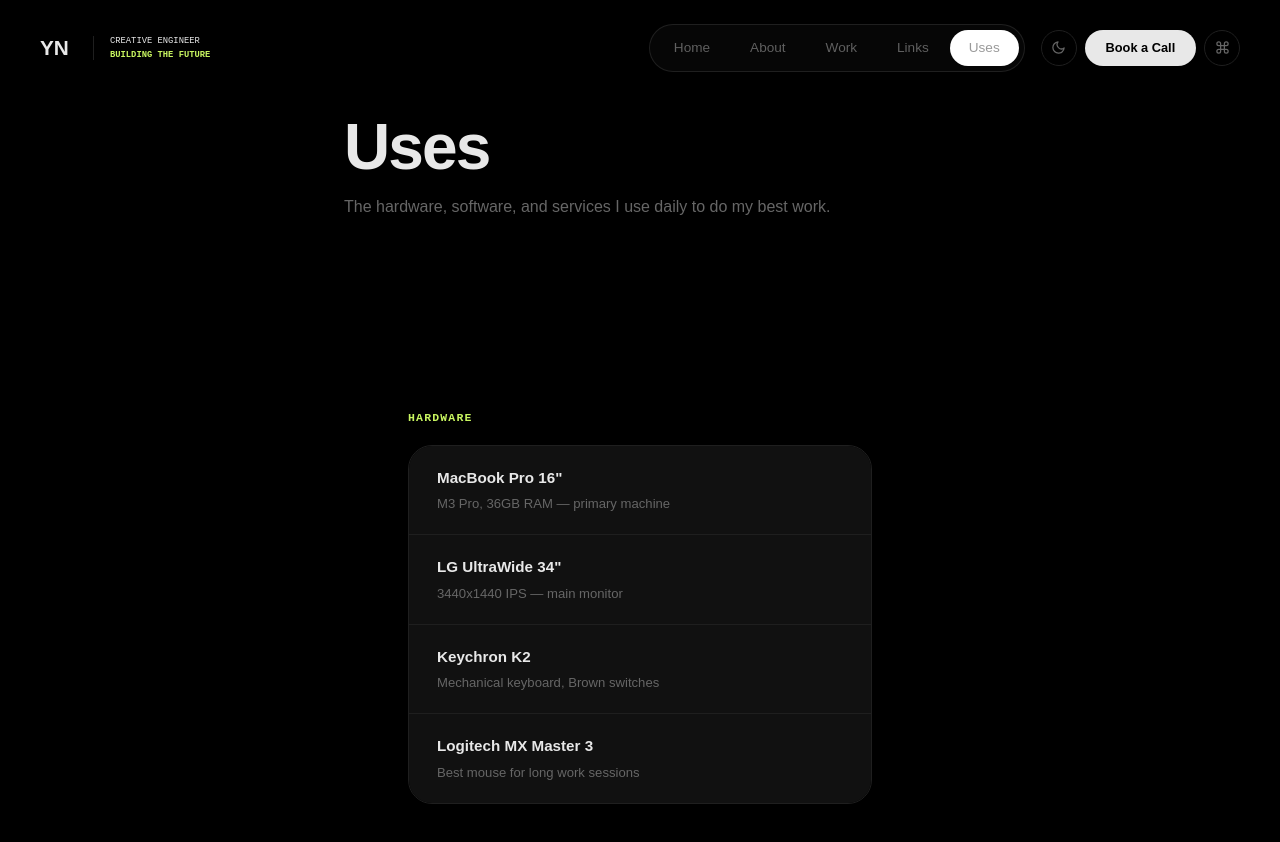
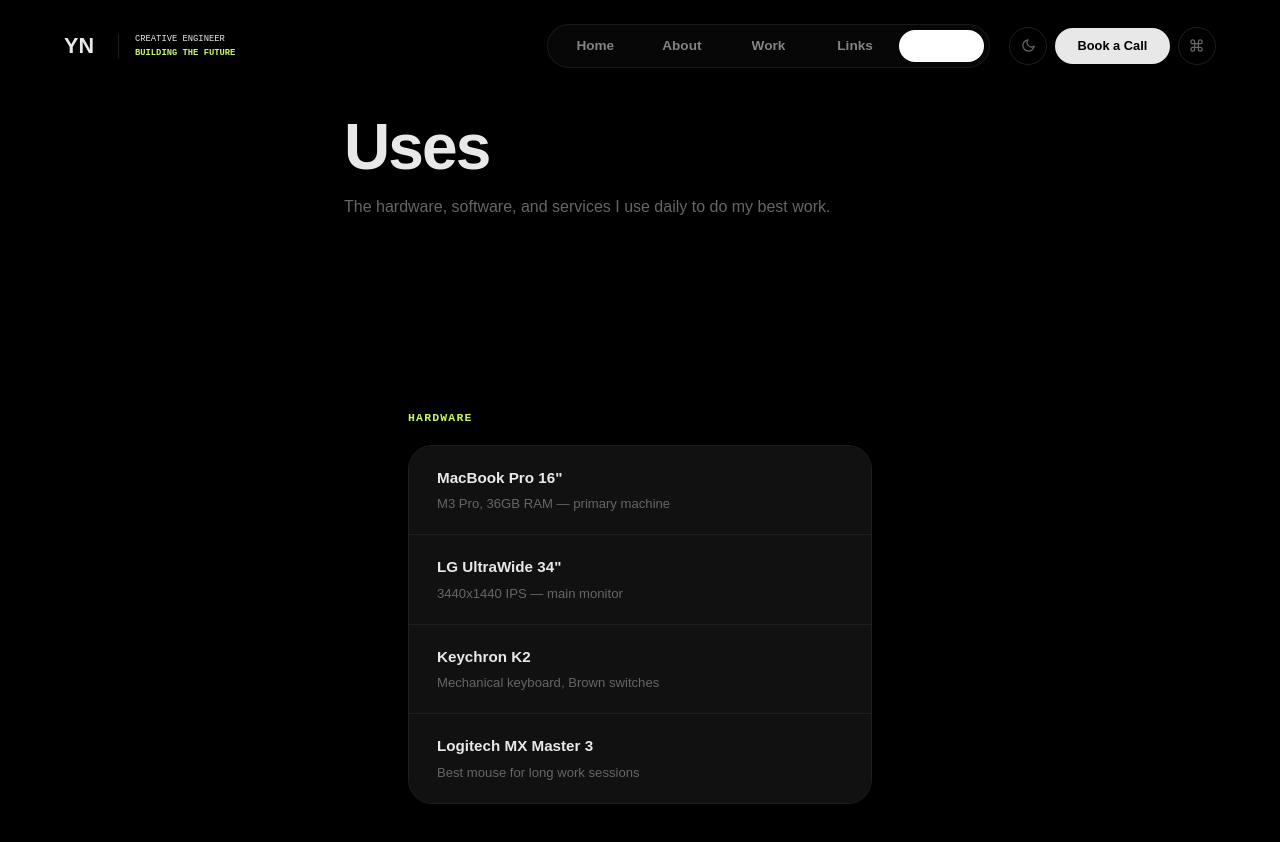
Before and after one commit to ShravanDeb/new, a React (Vite) app: page /uses in a window 1280 px wide. Shown: the top 842 px of the page. Built offline with nearby package versions, Linux system fonts and the light colour scheme; a web font is replaced by a local one.

Commit message:
My changes

```diff
--- a/src/components/layout/Navbar.module.css
+++ b/src/components/layout/Navbar.module.css
@@ -1,28 +1,34 @@
 /* ── LAYOUT ── */
 .navbar {
-  position: fixed; /* Keep it fixed at the top */
+  position: fixed;
   top: 1.5rem;
-  left: 50%;
-  transform: translateX(-50%); /* Center the bar */
-  width: 95%;
-  max-width: var(--container-max); /* Use your existing variable */
+  left: 0;
+  right: 0;
+  width: 100%;
+  padding: 0 4rem; /* Defines how far the items sit from screen edges */
   display: flex;
-  justify-content: space-between; /* Logo left, Nav right */
+  justify-content: space-between; /* Pushes Logo left and Nav right */
   align-items: center;
   z-index: 1000;
-  pointer-events: none; /* Let scroll pass through empty space */
+  pointer-events: none;
 }
 
-.left, .right {
+.left,
+.rightSideWrapper {
   display: flex;
   align-items: center;
-  pointer-events: auto; /* Buttons remain clickable */
+  pointer-events: auto; /* Restores clicks */
 }
 
-/* ── LEFT: LOGO & TAGLINE ── */
+.rightSideWrapper {
+  gap: 1.2rem;
+  will-change: transform;
+}
+
+/* ── LOGO & TAGLINE ── */
 .logo {
   font-family: var(--font-display);
-  font-size: 1.3rem;
+  font-size: 1.35rem;
   font-weight: 800;
   color: var(--color-text);
   margin-right: 1.5rem;
@@ -35,7 +41,6 @@
   gap: 1rem;
   overflow: hidden;
   white-space: nowrap;
-  will-change: clip-path, opacity, transform;
 }
 
 .divider {
@@ -54,55 +59,67 @@
   font-size: 0.55rem;
   text-transform: uppercase;
 }
-
 .tagBottom { color: var(--color-accent); font-weight: 600; }
 
-/* ── RIGHT: NAVIGATION ── */
+/* ── NAVIGATION: GLASS CONTAINER ── */
 .nav {
   display: flex;
   align-items: center;
   gap: 0.1rem;
   padding: 0.3rem;
   border-radius: 99px;
+  background: rgba(15, 15, 15, 0.45);
+  backdrop-filter: blur(12px);
+  -webkit-backdrop-filter: blur(12px);
+  border: 1px solid rgba(255, 255, 255, 0.08);
+  box-shadow: 0 4px 24px rgba(0, 0, 0, 0.4);
 
-  /* --- Glassmorphism Core --- */
-  background: rgba(17, 17, 17, 0.4); /* Semi-transparent dark */
-  backdrop-filter: blur(12px); /* The frosted glass blur */
-  -webkit-backdrop-filter: blur(12px); /* Safari support */
-
-  /* Subtle border and shadow to make it pop */
-  border: 1px solid rgba(255, 255, 255, 0.1); /* Light transparent border */
-  box-shadow: 0 8px 32px 0 rgba(0, 0, 0, 0.37);
-
-  isolation: isolate; /* Keep for the text masking effect */
+  /* CRITICAL: isolation: isolate ensures blend mode works only on the pill */
+  isolation: isolate;
 }
 
 .link {
   position: relative;
-  padding: 0.45rem 1.2rem;
+  padding: 0.45rem 1.25rem;
   text-decoration: none;
+  display: flex;
+  align-items: center;
+  justify-content: center;
+  min-width: 85px;
+}
+
+/* ── TEXT ANIMATION ── */
+.textWrapper {
+  position: relative;
+  z-index: 2;
+  height: 1.1rem; /* Window for vertical sliding */
+  overflow: hidden;
   display: flex;
   align-items: center;
 }
 
 .link-text {
-  position: relative;
-  z-index: 2;
   font-size: 0.85rem;
-  font-weight: 500;
-  color: #ffffff; /* Must be white to invert correctly against the pill */
+  font-weight: 600;
+  display: block;
+  white-space: nowrap;
+
+  /* COLOR LOGIC:
+     Must be white. When over white pill + difference mode, it turns BLACK. */
+  color: #ffffff;
   mix-blend-mode: difference;
-  transition: color 0.3s ease;
 }
 
-.link:not(:hover) .link-text {
-  color: var(--color-muted);
+/* Mute the text color when not active/hovered */
+.link:not(:hover):not(.active) .link-text {
+  color: rgba(255, 255, 255, 0.5);
+  mix-blend-mode: normal; /* Turn off blend mode for muted text */
 }
 
 .pill {
   position: absolute;
   inset: 0;
-  background: #ffffff;
+  background: #ffffff; /* Must be pure white */
   border-radius: 99px;
   z-index: 1;
 }
@@ -112,12 +129,11 @@
   display: flex;
   align-items: center;
   gap: 0.5rem;
-  margin-left: 1rem;
 }
 
 .iconBtn {
-  width: 36px;
-  height: 36px;
+  width: 38px;
+  height: 38px;
   border: 1px solid var(--color-border);
   border-radius: 99px;
   display: flex;
@@ -125,24 +141,25 @@
   justify-content: center;
   color: var(--color-muted);
   background: transparent;
-  transition: all 0.2s ease;
-}
-
-.iconBtn:hover {
-  color: var(--color-text);
-  border-color: var(--color-muted);
 }
 
 .bookBtn {
   background: var(--color-text);
   color: #000;
-  padding: 0.5rem 1.3rem;
+  padding: 0.5rem 1.4rem;
   border-radius: 99px;
   font-size: 0.8rem;
   font-weight: 600;
   text-decoration: none;
 }
 
+/* ── RESPONSIVE ── */
+@media (max-width: 1024px) {
+  .navbar { padding: 0 2rem; }
+}
+
 @media (max-width: 768px) {
+  .navbar { padding: 0 1rem; }
   .taglineGroup { display: none; }
+  .rightSideWrapper { transform: none !important; }
 }
--- a/src/components/layout/Navbar.tsx
+++ b/src/components/layout/Navbar.tsx
@@ -1,41 +1,39 @@
-import { NavLink, useLocation } from 'react-router-dom'
-import { motion, useScroll, useTransform, LayoutGroup } from 'framer-motion'
-import { FiMoon, FiCommand } from 'react-icons/fi'
-import { useState } from 'react'
-import styles from './Navbar.module.css'
+import { NavLink, useLocation } from 'react-router-dom';
+import { motion, useScroll, useTransform, LayoutGroup, AnimatePresence } from 'framer-motion';
+import { FiMoon, FiCommand } from 'react-icons/fi';
+import { useState } from 'react';
+import styles from './Navbar.module.css';
 
 const links = [
-  { to: '/',      label: 'Home'  },
+  { to: '/', label: 'Home' },
   { to: '/about', label: 'About' },
-  { to: '/work',  label: 'Work'  },
+  { to: '/work', label: 'Work' },
   { to: '/links', label: 'Links' },
-  { to: '/uses',  label: 'Uses'  },
-]
+  { to: '/uses', label: 'Uses' },
+];
 
 export default function Navbar() {
-  const [hoveredPath, setHoveredPath] = useState<string | null>(null)
-  const location = useLocation()
+  const [hoveredPath, setHoveredPath] = useState<string | null>(null);
+  const location = useLocation();
+  const { scrollY } = useScroll();
 
-  const { scrollY } = useScroll()
+  // 1. Tagline Scroll Transforms
+  const taglineOpacity = useTransform(scrollY, [0, 50], [1, 0]);
+  const taglineClip = useTransform(scrollY, [0, 80], ['inset(0 0% 0 0)', 'inset(0 100% 0 0)']);
+  const taglineX = useTransform(scrollY, [0, 80], [0, -20]);
 
-  // ── PROGRESSIVE SCROLL ANIMATIONS ──
-  // Tagline fades and wipes away between 0px and 100px of scroll
-  const taglineOpacity = useTransform(scrollY, [0, 80], [1, 0])
-  const taglineClip = useTransform(
-    scrollY,
-    [0, 100],
-    ['inset(0 0% 0 0)', 'inset(0 100% 0 0)']
-  )
-  const taglineX = useTransform(scrollY, [0, 100], [0, -20])
+  // 2. Nav Movement: Extreme Right -> Center
+  // "-42%" is usually the sweet spot to pull the right-aligned container to the horizontal center
+  const navMoveX = useTransform(scrollY, [0, 150], ["0%", "-42%"]);
 
   return (
     <motion.header
       className={styles.navbar}
-      // CRITICAL: Must include x: "-50%" in both to maintain fixed centering
-      initial={{ x: "-50%", y: -100, opacity: 0 }}
-      animate={{ x: "-50%", y: 0, opacity: 1 }}
+      initial={{ y: -100, opacity: 0 }}
+      animate={{ y: 0, opacity: 1 }}
       transition={{ duration: 0.8, ease: [0.16, 1, 0.3, 1] }}
     >
+      {/* FIXED LEFT: Logo & Tagline */}
       <div className={styles.left}>
         <NavLink to="/" className={styles.logo}>YN</NavLink>
 
@@ -55,50 +53,56 @@
         </motion.div>
       </div>
 
-      <div className={styles.right}>
+      {/* DYNAMIC RIGHT: Moves toward center on scroll */}
+      <motion.div className={styles.rightSideWrapper} style={{ x: navMoveX }}>
         <LayoutGroup>
           <nav className={styles.nav} onMouseLeave={() => setHoveredPath(null)}>
             {links.map(({ to, label }) => {
-              const isActive = location.pathname === to
+              const isActive = location.pathname === to;
+              const isHovered = hoveredPath === to;
+              const isSelected = isHovered || (isActive && !hoveredPath);
+
               return (
                 <NavLink
                   key={to}
                   to={to}
                   onMouseEnter={() => setHoveredPath(to)}
-                  className={styles.link}
+                  className={`${styles.link} ${isSelected ? styles.active : ''}`}
                 >
-                  <span className={styles['link-text']}>{label}</span>
+                  <div className={styles.textWrapper}>
+                    <AnimatePresence mode="wait" initial={false}>
+                      <motion.span
+                        key={isSelected ? 'active' : 'inactive'}
+                        className={styles['link-text']}
+                        initial={{ y: 20, opacity: 0 }}
+                        animate={{ y: 0, opacity: 1 }}
+                        exit={{ y: -20, opacity: 0 }}
+                        transition={{ duration: 0.25, ease: [0.32, 0.72, 0, 1] }}
+                      >
+                        {label}
+                      </motion.span>
+                    </AnimatePresence>
+                  </div>
 
-                  {/* Sliding Pill Indicator */}
-                  {(hoveredPath === to || (isActive && !hoveredPath)) && (
+                  {isSelected && (
                     <motion.div
                       layoutId="navbar-indicator"
                       className={styles.pill}
-                      transition={{
-                        type: "spring",
-                        bounce: 0.2,
-                        duration: 0.5
-                      }}
+                      transition={{ type: "spring", bounce: 0.2, duration: 0.5 }}
                     />
                   )}
                 </NavLink>
-              )
+              );
             })}
           </nav>
         </LayoutGroup>
 
         <div className={styles.actions}>
-          <button className={styles.iconBtn} aria-label="Toggle theme">
-            <FiMoon size={15} />
-          </button>
-          <a href="mailto:you@email.com" className={styles.bookBtn}>
-            Book a Call
-          </a>
-          <button className={styles.iconBtn} aria-label="Command menu">
-            <FiCommand size={15} />
-          </button>
+          <button className={styles.iconBtn} aria-label="Toggle theme"><FiMoon size={15} /></button>
+          <a href="mailto:you@email.com" className={styles.bookBtn}>Book a Call</a>
+          <button className={styles.iconBtn} aria-label="Command menu"><FiCommand size={15} /></button>
         </div>
-      </div>
+      </motion.div>
     </motion.header>
-  )
+  );
 }
```
